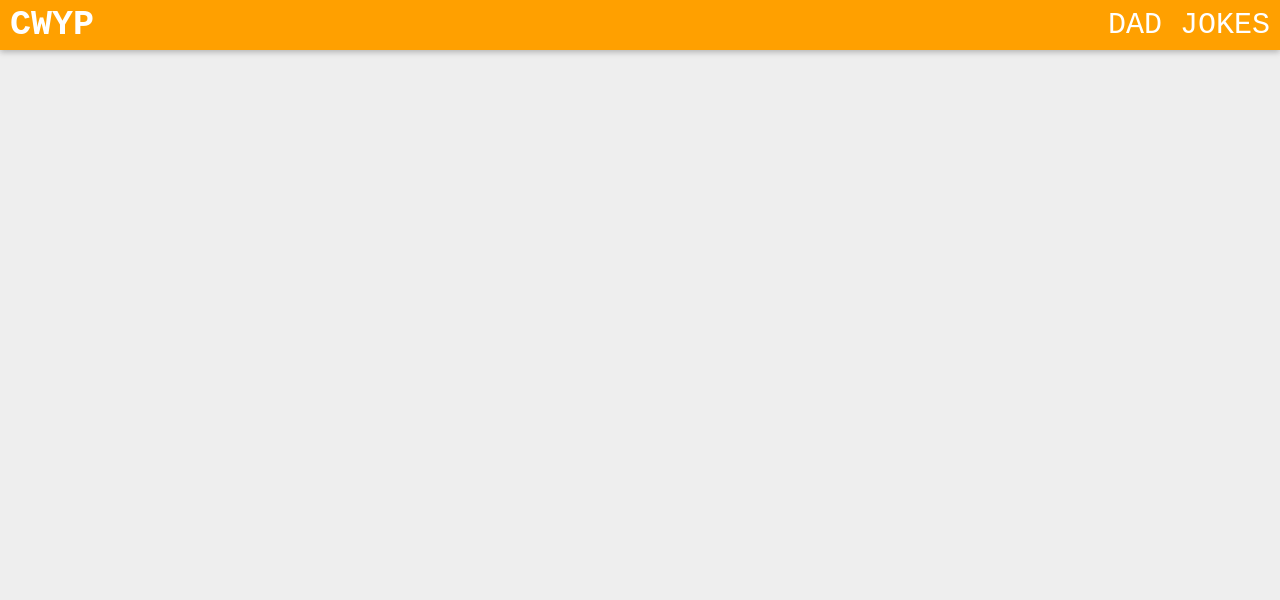
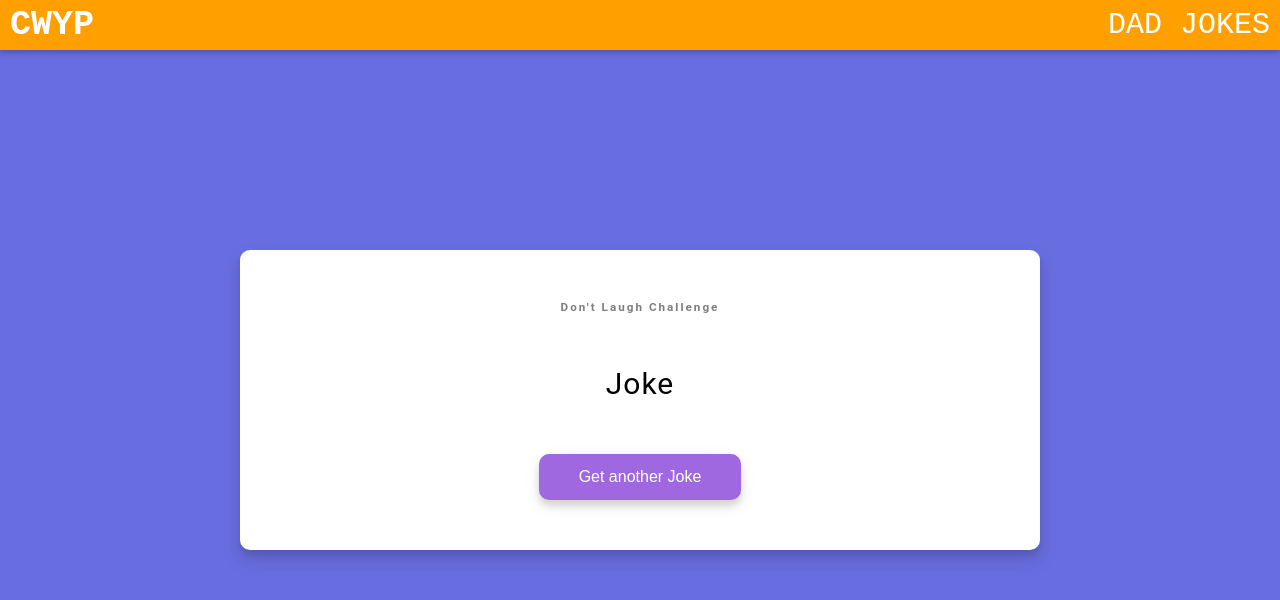
Before and after one commit to YoussefPasha/Projects.js, a React (Create React App) app: page /dad_jokes in a window 1280 px wide. Shown: the top 600 px of the page. Built offline with nearby package versions, Linux system fonts and the light colour scheme; a web font is replaced by a local one.

Commit message:
done with dad_joke component without logic

```diff
--- a/src/App.tsx
+++ b/src/App.tsx
@@ -1,7 +1,7 @@
 import React, { Component } from "react";
 import { BrowserRouter, Route } from "react-router-dom";
 import { Cards, Navigation } from "./container";
-import { ExpandingCards, TextEffect } from "./components";
+import { ExpandingCards, TextEffect, DadJokes } from "./components";
 
 export default class App extends Component {
   render() {
@@ -11,6 +11,7 @@ export default class App extends Component {
         <Route path="/" component={Cards} exact />
         <Route path="/expanding_Cards" component={ExpandingCards} exact />
         <Route path="/auto_text_effect" component={TextEffect} exact />
+        <Route path="/dad_jokes" component={DadJokes} exact />
       </BrowserRouter>
     );
   }
--- a/src/components/dad-jokes/Component.tsx
+++ b/src/components/dad-jokes/Component.tsx
@@ -0,0 +1,18 @@
+import React, { Fragment } from "react";
+import MainComponent from "./components";
+
+const Component = () => {
+  return (
+    <Fragment>
+      <MainComponent>
+        <MainComponent.Container>
+          <MainComponent.Txt>Don't Laugh Challenge</MainComponent.Txt>
+          <MainComponent.Joke>Joke</MainComponent.Joke>
+          <MainComponent.Btn>Get another Joke</MainComponent.Btn>
+        </MainComponent.Container>
+      </MainComponent>
+    </Fragment>
+  );
+};
+
+export default Component;
--- a/src/components/dad-jokes/index.ts
+++ b/src/components/dad-jokes/index.ts
@@ -0,0 +1 @@
+export { default as DadJokes } from "./Component";
--- a/src/components/index.ts
+++ b/src/components/index.ts
@@ -1,2 +1,3 @@
 export { ExpandingCards } from "./ExpandingCards";
 export { TextEffect } from "./text-effect";
+export { DadJokes } from "./dad-jokes";
--- a/src/container/CardsContainer/CardsContainer.tsx
+++ b/src/container/CardsContainer/CardsContainer.tsx
@@ -28,6 +28,15 @@ const CardsContainer = () => {
         ]}
         cmpLink={"auto_text_effect"}
       />
+      <Card
+        cmpName="Dad Jokes"
+        features={[
+          "Advanced TS and Styled-Components",
+          "JS Frameworks",
+          "Advanced Animations",
+        ]}
+        cmpLink={"dad_jokes"}
+      />
     </div>
   );
 };
```
Also changed, not shown: 1 other file (tests, documents, lock files or other folders).
